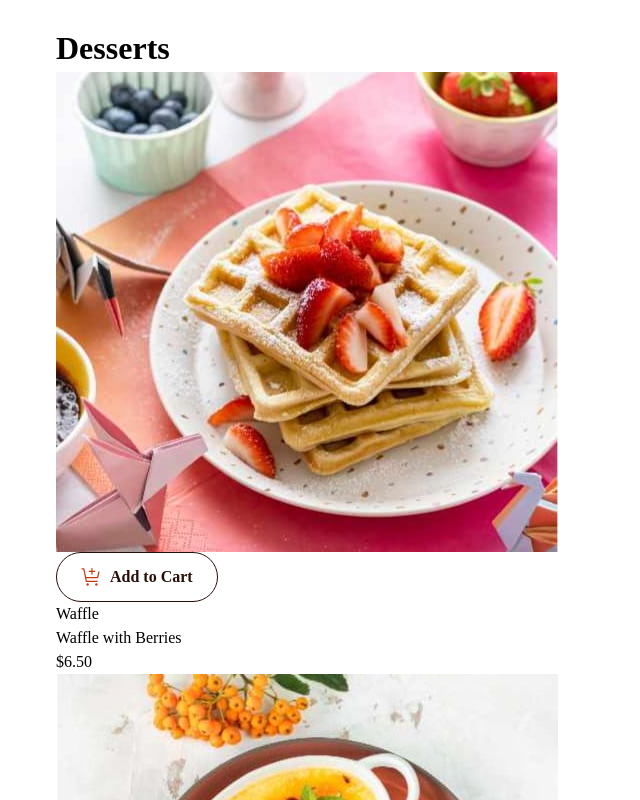
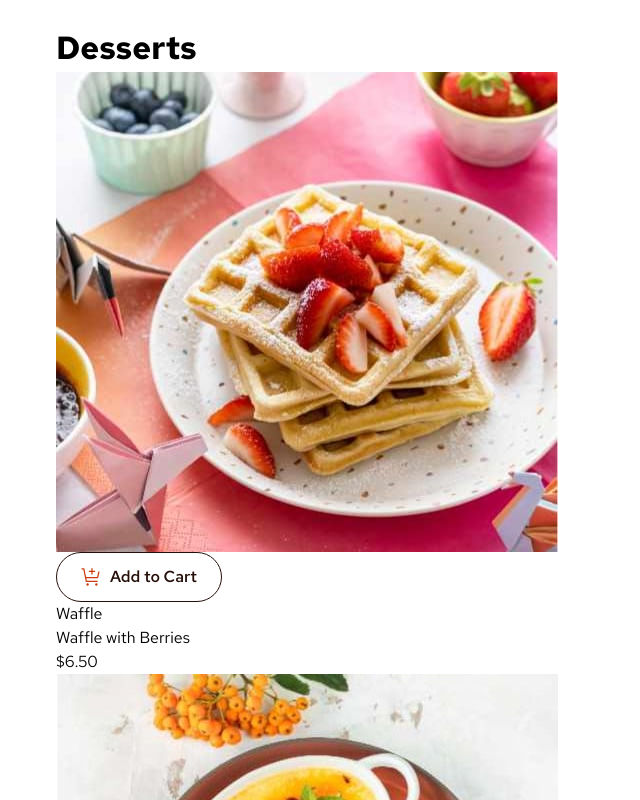
Before and after one commit to mayor-creator/product_list_app, a React (Vite) app: page / in a window 1280 px wide. Shown: the top 800 px of the page, without its empty margins (0-640 px from the left). Built offline with nearby package versions, Linux system fonts and the light colour scheme.

Commit message:
style: add font-face declarations for "Red Hat Text" in App.css

```diff
--- a/src/App.css
+++ b/src/App.css
@@ -1,3 +1,27 @@
+@font-face {
+  font-family: "Red Hat Text";
+  src: url("../src/assets/fonts/static/RedHatText-Regular.ttf");
+  font-weight: 400;
+  font-style: normal;
+  font-display: swap;
+}
+
+@font-face {
+  font-family: "Red Hat Text";
+  src: url("../src/assets/fonts/static/RedHatText-SemiBold.ttf");
+  font-weight: 600;
+  font-style: normal;
+  font-display: swap;
+}
+
+@font-face {
+  font-family: "Red Hat Text";
+  src: url("../src/assets/fonts/static/RedHatText-Bold.ttf");
+  font-weight: 700;
+  font-style: normal;
+  font-display: swap;
+}
+
 :root {
   --color-red: hsl(14, 86%, 42%);
   --color-green: hsl(159, 69%, 38%);
@@ -8,7 +32,12 @@
   --color-rose-400: hsl(7, 20%, 60%);
   --color-rose-300: hsl(14, 25%, 72%);
   --color-rose-100: hsl(13, 31%, 94%);
-  --color-rose-50: hsl(20, 50%, 98%)
+  --color-rose-50: hsl(20, 50%, 98%);
+  --font-primary: "Red Hat Text"
+}
+
+body {
+  font-family: var(--font-primary);
 }
 
 .main-wrapper {
```
